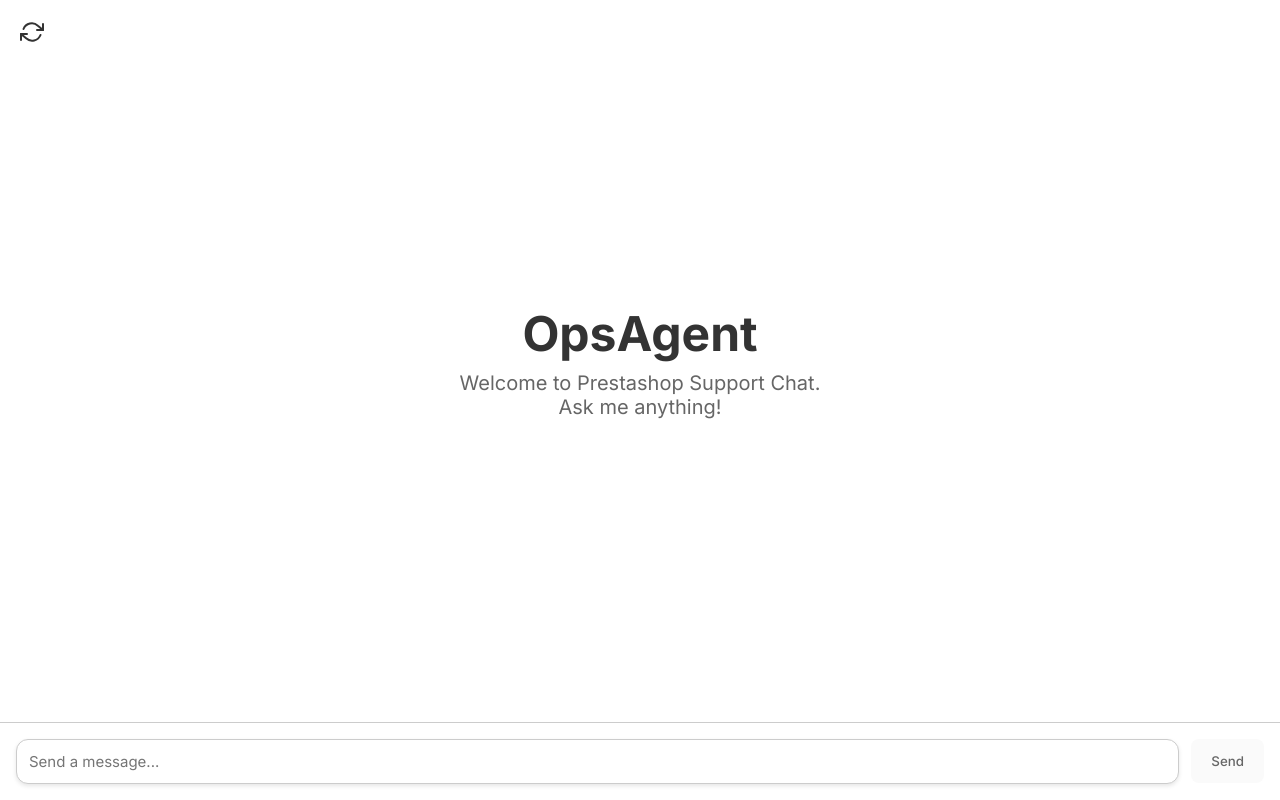
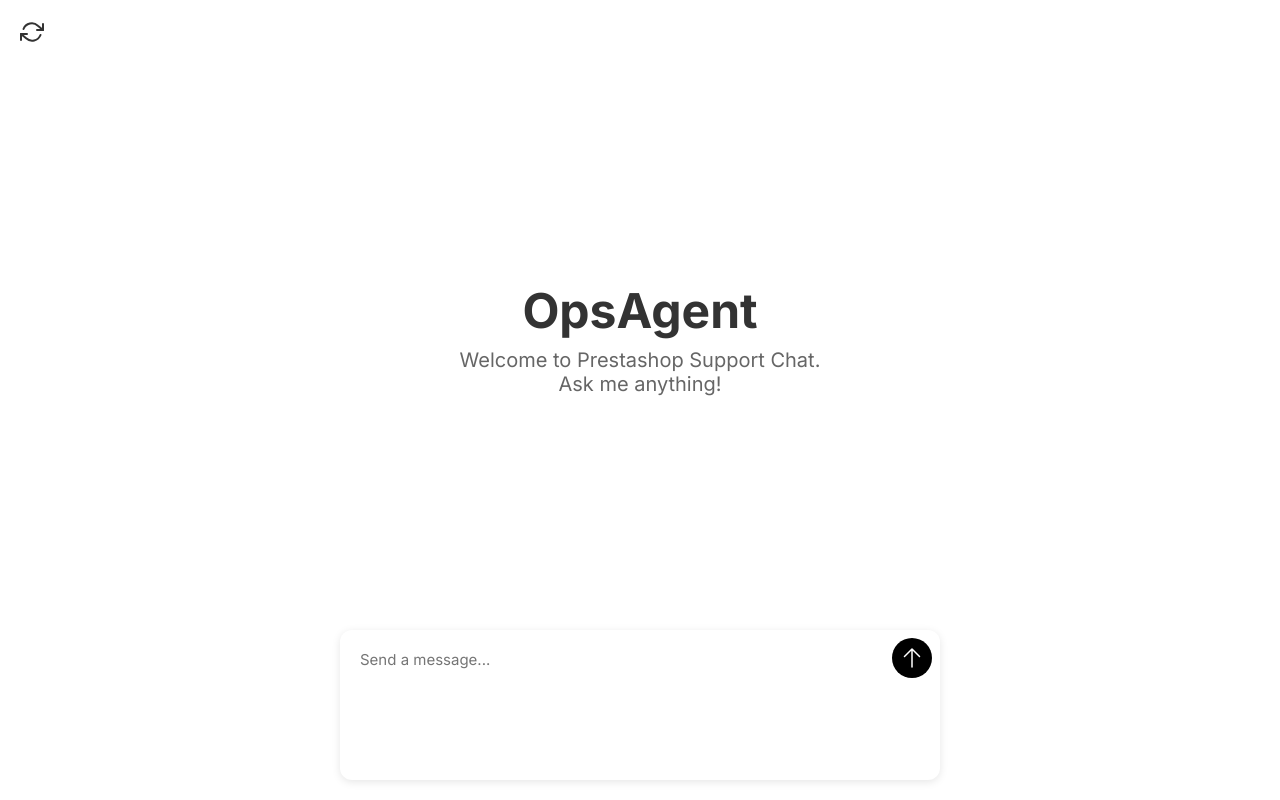
Before and after one commit to Linsen-Mao/OpsAgent, a React (Vite) app in the folder application/frontend/: page / in a window 1280 px wide. Built offline with nearby package versions, Linux system fonts and the light colour scheme.

Commit message:
change final answer prompt, change the input area, change the style

```diff
--- a/application/frontend/src/components/ChatContainer.jsx
+++ b/application/frontend/src/components/ChatContainer.jsx
@@ -1,8 +1,8 @@
-// src/components/ChatContainer.jsx
 import React, {useEffect, useRef, useState} from "react";
 import {v4 as uuidv4} from "uuid";
 import ChatMessage from "./ChatMessage";
 import {fetchChatStream} from "../api/chatbotApi";
+import {ArrowUpIcon} from "@heroicons/react/24/solid";
 
 const ChatContainer = ({conversation, onUpdateMessages}) => {
     const [localMessages, setLocalMessages] = useState(conversation.messages);
@@ -141,18 +141,22 @@
                 const events = buffer.split("\n\n");
                 buffer = events.pop() || "";
                 for (const event of events) {
-                    const dataLine = event.split("\n").find((line) => line.startsWith("data: "));
+                    const dataLine = event
+                        .split("\n")
+                        .find((line) => line.startsWith("data: "));
                     if (!dataLine) continue;
                     try {
                         const parsed = JSON.parse(dataLine.slice(6));
                         if (parsed.type === "stream") {
                             const {title, reason} = parsed.data;
                             const newLine = `**${title}**\n\n${reason}`;
-                            streamChainRef.current[assistantMsgId] = streamChainRef.current[assistantMsgId]
-                                .then(() => typeOutStreamChunk(newLine, assistantMsgId));
+                            streamChainRef.current[assistantMsgId] =
+                                streamChainRef.current[assistantMsgId].then(() =>
+                                    typeOutStreamChunk(newLine, assistantMsgId)
+                                );
                         } else if (parsed.type === "final") {
-                            streamChainRef.current[assistantMsgId] = streamChainRef.current[assistantMsgId]
-                                .then(() => {
+                            streamChainRef.current[assistantMsgId] =
+                                streamChainRef.current[assistantMsgId].then(() => {
                                     updateAssistantMessage(assistantMsgId, (msg) => ({
                                         ...msg,
                                         thinking: false,
@@ -209,7 +213,6 @@
             </div>
             <div className="chat-input-area">
         <textarea
-            rows="1"
             placeholder="Send a message..."
             value={userInput}
             onChange={(e) => setUserInput(e.target.value)}
@@ -217,7 +220,7 @@
             disabled={loading}
         />
                 <button onClick={handleSend} disabled={loading}>
-                    {loading ? "Thinking..." : "Send"}
+                    <ArrowUpIcon className={`send-icon ${loading ? "spinner" : ""}`}/>
                 </button>
             </div>
         </div>
--- a/application/frontend/src/pages/Home.jsx
+++ b/application/frontend/src/pages/Home.jsx
@@ -1,16 +1,14 @@
-// src/pages/Home.jsx
 import React, {useState} from "react";
 import {v4 as uuidv4} from "uuid";
 import ChatContainer from "../components/ChatContainer";
 import "../styles/ChatGPTStyle.css";
 
 function Home() {
-
     // 使用单一对话对象，初始为空对话
     const [conversation, setConversation] = useState({
         id: uuidv4(),
         title: "Chat",
-        messages: []
+        messages: [],
     });
 
     // 刷新按钮处理函数，清空当前对话并清除本地存储记录
@@ -18,7 +16,7 @@
         setConversation({
             id: uuidv4(),
             title: "Chat",
-            messages: []
+            messages: [],
         });
         localStorage.removeItem("myConversations");
     };
@@ -27,7 +25,12 @@
         <div className="home-container">
             <div
                 className="chat-wrapper"
-                style={{position: "relative", flex: 1, display: "flex", flexDirection: "column"}}
+                style={{
+                    position: "relative",
+                    flex: 1,
+                    display: "flex",
+                    flexDirection: "column",
+                }}
             >
                 {/* 刷新按钮：位于左上角 */}
                 <button className="refresh-button" title="Refresh" onClick={handleRefresh}>
@@ -50,7 +53,9 @@
                 </button>
                 <ChatContainer
                     conversation={conversation}
-                    onUpdateMessages={(newMsgs) => setConversation({...conversation, messages: newMsgs})}
+                    onUpdateMessages={(newMsgs) =>
+                        setConversation({...conversation, messages: newMsgs})
+                    }
                 />
             </div>
         </div>
--- a/application/frontend/src/styles/ChatGPTStyle.css
+++ b/application/frontend/src/styles/ChatGPTStyle.css
@@ -1,10 +1,12 @@
-/* ChatGPTStyle.css */
 * {
-    font-family: "Inter", "Noto Sans TC", -apple-system, BlinkMacSystemFont, "Segoe UI", "Helvetica Neue", "Microsoft JhengHei", "PingFang TC", Arial, sans-serif;
+    font-family: "Inter", "Noto Sans TC", -apple-system, BlinkMacSystemFont,
+    "Segoe UI", "Helvetica Neue", "Microsoft JhengHei", "PingFang TC", Arial,
+    sans-serif;
     box-sizing: border-box;
 }
 
-html, body {
+html,
+body {
     margin: 0;
     padding: 0;
 }
@@ -14,7 +16,7 @@
     position: relative;
     display: flex;
     height: 100vh;
-    background-color: #FAFAFA;
+    background-color: #fafafa;
     color: #333;
 }
 
@@ -31,13 +33,12 @@
     pointer-events: none;
 }
 
-
 /* 聊天容器 */
 .chat-container {
     flex: 1;
     display: flex;
     flex-direction: column;
-    background-color: #FFFFFF;
+    background-color: #ffffff;
     position: relative;
     z-index: 1;
 }
@@ -46,6 +47,8 @@
     flex: 1;
     overflow-y: auto;
     padding: 16px;
+    /* 增加下边距，避免固定输入框遮挡最后消息 */
+    padding-bottom: 140px;
     scroll-behavior: smooth;
 }
 
@@ -108,7 +111,8 @@
 }
 
 @keyframes icon-float {
-    0%, 100% {
+    0%,
+    100% {
         transform: translateY(0);
     }
     50% {
@@ -123,7 +127,7 @@
 
 .message-container {
     flex: 1;
-    background-color: #F8F8F8;
+    background-color: #f8f8f8;
     border-radius: 12px;
     padding: 16px;
     color: #333;
@@ -142,7 +146,7 @@
     width: 4px;
     height: 4px;
     border-radius: 2px;
-    background-color: #CCC;
+    background-color: #ccc;
     animation: dotFlashing 1s infinite linear alternate;
     animation-delay: 0.5s;
 }
@@ -156,7 +160,7 @@
     width: 4px;
     height: 4px;
     border-radius: 2px;
-    background-color: #CCC;
+    background-color: #ccc;
 }
 
 .dot-flashing::before {
@@ -173,21 +177,23 @@
 
 @keyframes dotFlashing {
     0% {
-        background-color: #CCC;
+        background-color: #ccc;
     }
-    50%, 100% {
+    50%,
+    100% {
         background-color: rgba(204, 204, 204, 0.2);
     }
 }
 
 .typing-cursor {
     animation: blink 1s infinite;
-    color: #CCC;
+    color: #ccc;
     margin-left: 3px;
 }
 
 @keyframes blink {
-    0%, 100% {
+    0%,
+    100% {
         opacity: 0;
     }
     50% {
@@ -241,17 +247,26 @@
 blockquote {
     margin: 0.8em 0;
     padding: 0.8em 1.2em;
-    border-left: 4px solid #CCC;
-    background-color: #F0F0F0;
+    border-left: 4px solid #ccc;
+    background-color: #f0f0f0;
     color: #333;
 }
 
+/* 固定在页面底部的输入区域 */
 .chat-input-area {
-    padding: 16px;
+    position: fixed;
+    bottom: 20px;
+    left: 50%;
+    transform: translateX(-50%);
+    width: 600px; /* 可根据需要调整 */
+    height: 150px; /* 保持 3:1 的长宽比 */
     display: flex;
     gap: 12px;
-    background-color: #FFFFFF;
-    border-top: 1px solid #CCC;
+    background-color: #ffffff;
+    box-shadow: 0 2px 8px rgba(0, 0, 0, 0.1);
+    padding: 8px;
+    border-radius: 12px;
+    z-index: 2;
 }
 
 .chat-input-area textarea {
@@ -259,48 +274,57 @@
     resize: none;
     padding: 12px;
     font-size: 15px;
-    border-radius: 12px;
-    border: 1px solid #CCC;
-    background-color: #FFFFFF;
+    border-radius: 8px;
+    border: none; /* 去掉输入框边框 */
+    background-color: #ffffff;
     color: #333;
-    min-height: 44px;
-    max-height: 200px;
+    height: 100%;
     transition: all 0.2s ease;
-    box-shadow: 0 2px 4px rgba(0, 0, 0, 0.1);
 }
 
 .chat-input-area textarea:focus {
     outline: none;
-    border-color: #CCC;
-    box-shadow: 0 0 0 2px rgba(204, 204, 204, 0.2);
 }
 
 .chat-input-area button {
-    background-color: #FAFAFA;
-    color: #666;
+    background-color: #000; /* 黑色圆球 */
     border: none;
-    border-radius: 8px;
-    padding: 0 20px;
+    border-radius: 50%;
+    width: 40px;
+    height: 40px;
     cursor: pointer;
-    font-weight: 500;
-    height: 44px;
+    display: flex;
+    align-items: center;
+    justify-content: center;
     transition: all 0.2s ease;
 }
 
 .chat-input-area button:hover {
-    background-color: #F0F0F0;
+    background-color: #333;
 }
 
 .chat-input-area button:disabled {
-    background-color: #CCC;
+    background-color: #777;
     cursor: not-allowed;
 }
 
-.message-timestamp {
-    font-size: 0.75rem;
-    color: #666;
-    margin-top: 8px;
-    text-align: right;
+.send-icon {
+    width: 24px;
+    height: 24px;
+    color: #fff; /* 白色箭头 */
+}
+
+.spinner {
+    animation: spin 1s linear infinite;
+}
+
+@keyframes spin {
+    from {
+        transform: rotate(0deg);
+    }
+    to {
+        transform: rotate(360deg);
+    }
 }
 
 /* 复制按钮 */
```
Also changed, not shown: application/frontend/src/components/ChatMessage.jsx (+12 -41 lines), 1 other file (tests, documents, lock files or other folders).
